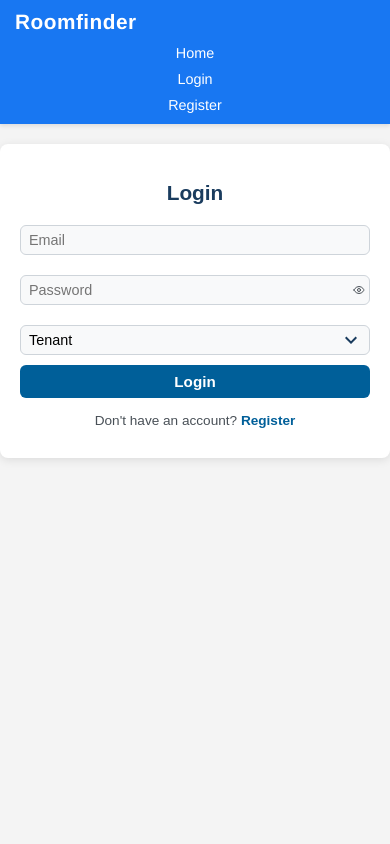
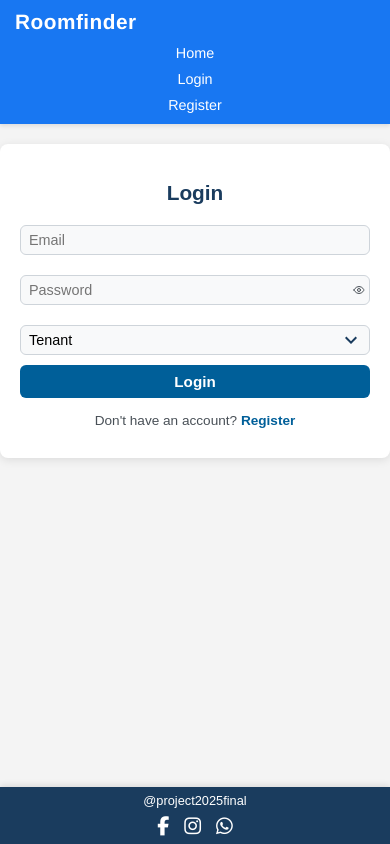
Before and after one commit to Bibek021/room-rental-platform, a React (Create React App) app in the folder frontend/: page /login in a window 390 px wide. Built offline with nearby package versions, Linux system fonts and the light colour scheme.

Commit message:
Add Footer component and update layout files

```diff
--- a/frontend/public/index.html
+++ b/frontend/public/index.html
@@ -40,5 +40,6 @@
       To begin the development, run `npm start` or `yarn start`.
       To create a production bundle, use `npm run build` or `yarn build`.
     -->
+      <link rel="stylesheet" href="https://cdnjs.cloudflare.com/ajax/libs/font-awesome/6.5.1/css/all.min.css" integrity="sha512-DTOQO9RWCH3ppGqcWaEA1BIZOC6xxalwEsw9c2QQeAIftl+Vegovlnee1c9QX4TctnWMn13TZye+giMm8e2LwA==" crossorigin="anonymous" referrerpolicy="no-referrer" />
   </body>
 </html>
--- a/frontend/src/App.js
+++ b/frontend/src/App.js
@@ -11,6 +11,7 @@ import RoomList from './pages/RoomList';
 import RoomDetails from './pages/RoomDetails'; // Purpose: Import new RoomDetails page
 import ProtectedRoute from './components/ProtectedRoute';
 import './App.css';
+import Footer from './components/Footer'; // Added Footer import
 
 // Purpose: Main App component with routing including new RoomDetails page
 function App() {
@@ -50,6 +51,7 @@ function App() {
             }
           />
         </Routes>
+        <Footer /> {/* Added Footer component */}
       </div>
     </Router>
   );
--- /dev/null
+++ b/frontend/src/components/Footer.css
@@ -0,0 +1,65 @@
+.footer {
+  position: fixed;
+  bottom: 0;
+  left: 0;
+  width: 100%;
+  background-color: #1a3c5e; /* dark blue */
+  padding: 10px 20px;
+  box-sizing: border-box;
+  text-align: center;
+  box-shadow: 0 -2px 6px rgba(0, 0, 0, 0.1);
+  z-index: 1000;
+}
+
+.footer-text {
+  font-family: 'Arial', sans-serif;
+  color: #ffffff; /* white text */
+  font-size: 0.9rem;
+  margin-bottom: 8px;
+}
+
+.footer-icons {
+  display: flex;
+  justify-content: center;
+  gap: 15px;
+}
+
+.footer-icon-link {
+  text-decoration: none;
+  font-size: 1.5rem;
+  color: #ffffff; /* white icons */
+  transition: color 0.2s ease, transform 0.2s ease;
+}
+
+.footer-icon-link:hover {
+  color: #d0e6ff; /* lighter blue on hover */
+  transform: scale(1.1);
+}
+
+@media (max-width: 768px) {
+  .footer {
+    padding: 8px 15px;
+  }
+
+  .footer-text {
+    font-size: 0.85rem;
+  }
+
+  .footer-icon-link {
+    font-size: 1.3rem;
+  }
+}
+
+@media (max-width: 480px) {
+  .footer {
+    padding: 6px 10px;
+  }
+
+  .footer-text {
+    font-size: 0.8rem;
+  }
+
+  .footer-icon-link {
+    font-size: 1.2rem;
+  }
+}
--- /dev/null
+++ b/frontend/src/components/Footer.js
@@ -0,0 +1,22 @@
+import './Footer.css';
+
+const Footer = () => {
+  return (
+    <footer className="footer">
+      <div className="footer-text">@project2025final</div>
+      <div className="footer-icons">
+        <a href="https://www.facebook.com/login" target="_blank" rel="noopener noreferrer" className="footer-icon-link">
+          <i className="fab fa-facebook-f"></i>
+        </a>
+        <a href="https://www.instagram.com/accounts/login" target="_blank" rel="noopener noreferrer" className="footer-icon-link">
+          <i className="fab fa-instagram"></i>
+        </a>
+        <a href="https://www.whatsapp.com" target="_blank" rel="noopener noreferrer" className="footer-icon-link">
+          <i className="fab fa-whatsapp"></i>
+        </a>
+      </div>
+    </footer>
+  );
+};
+
+export default Footer;
--- /dev/null
+++ b/package.json
@@ -0,0 +1,5 @@
+{
+  "dependencies": {
+    "react-router-dom": "^6.30.1"
+  }
+}
```
Also changed, not shown: 4 other files (tests, documents, lock files or other folders).
